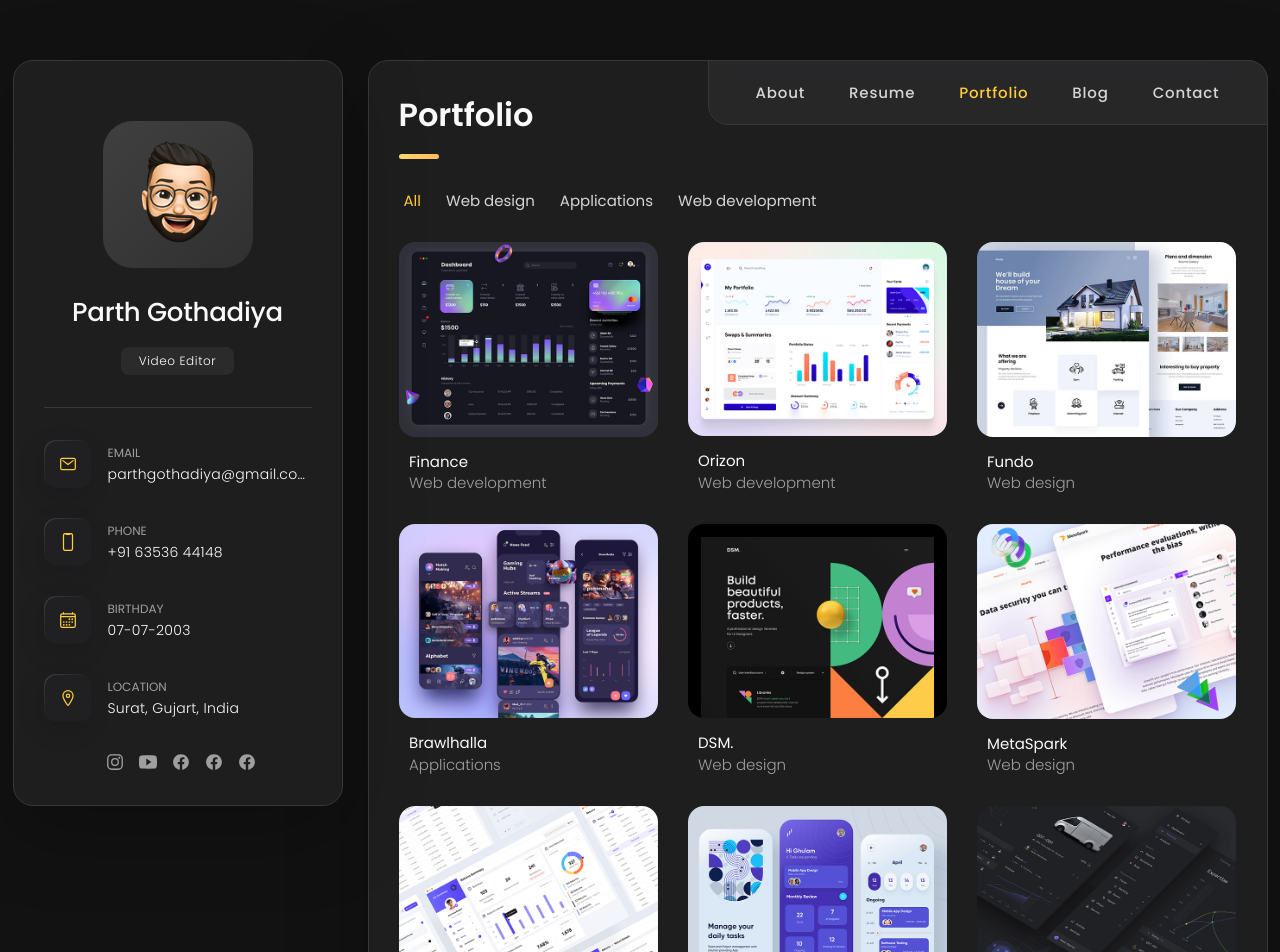
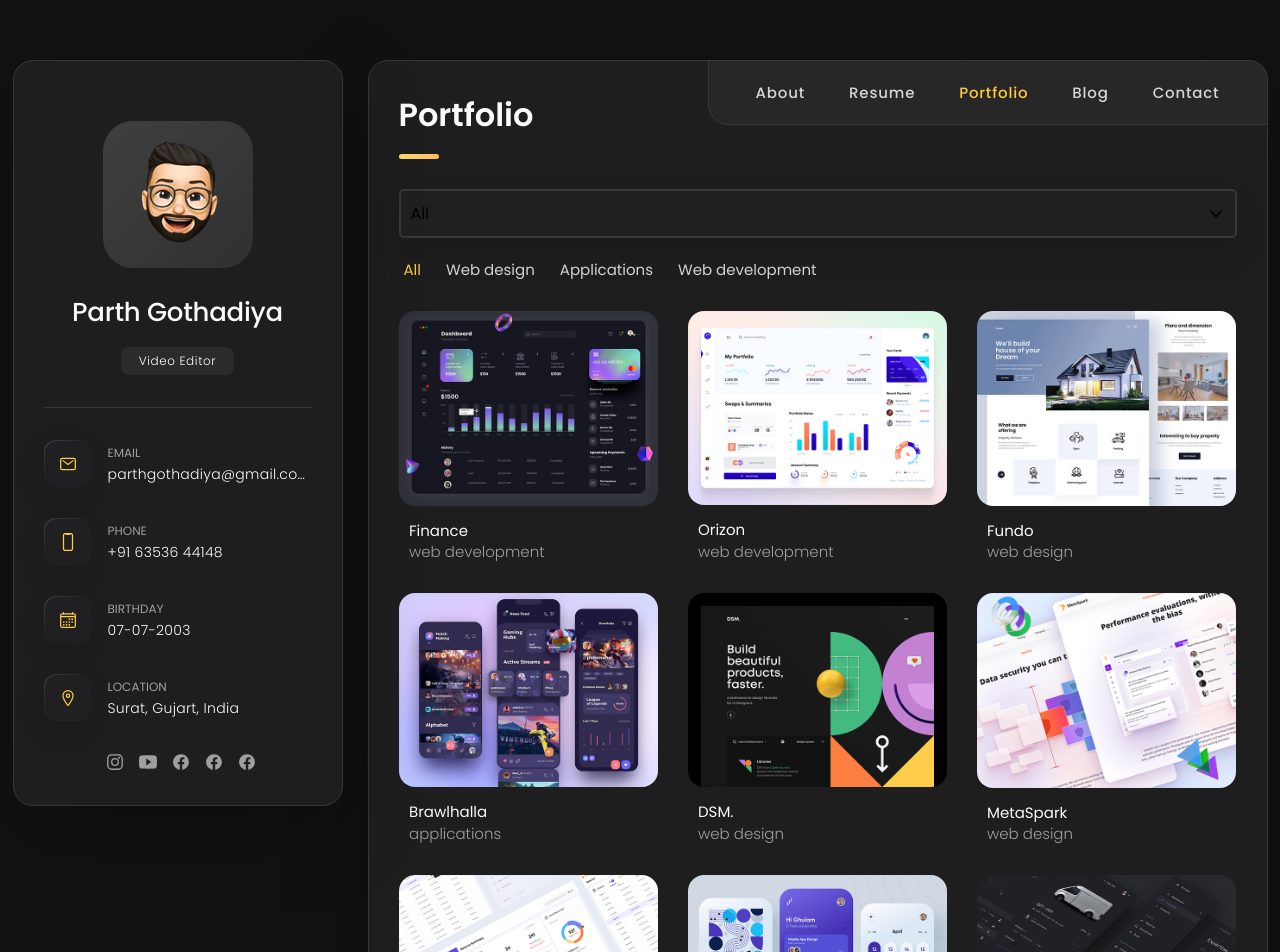
Before and after one commit to parth-gothadiya/portfollow, a React (Vite) app: page /portfolio in a window 1280 px wide. Shown: the top 952 px of the page. Built offline with nearby package versions, Linux system fonts and the light colour scheme.

Commit message:
css updated

```diff
--- a/package.json
+++ b/package.json
@@ -10,7 +10,9 @@
     "preview": "vite preview"
   },
   "dependencies": {
+    "bootstrap": "^5.3.3",
     "react": "^19.0.0",
+    "react-bootstrap": "^2.10.9",
     "react-dom": "^19.0.0",
     "react-router-dom": "^7.1.5"
   },
--- a/src/index.css
+++ b/src/index.css
@@ -1877,3 +1877,63 @@ textarea.form-input::-webkit-resizer { display: none; }
   .timeline-text { max-width: 700px; }
 
 }
+
+/* -----------------------custom fileter section------------------------ */
+
+.custom-filter-box {
+  position: relative;
+  width: 100%;
+  margin-bottom: 20px;
+}
+
+.custom-filter-select {
+  width: 100%;
+  padding: 10px;
+  font-size: 16px;
+  border: 2px solid var(--jet);
+  background-color: var(--eerie-black-1);
+  box-shadow: var(--shadow-2);
+  cursor: pointer;
+  display: flex;
+  justify-content: space-between;
+  align-items: center;
+  border-radius: 5px;
+}
+
+.custom-filter-select ion-icon {
+  font-size: 18px;
+}
+
+.custom-select-list {
+  position: absolute;
+  width: 100%;
+  margin-top: 5px;
+  border: 1px solid #007bff;
+  background-color: black;
+  list-style: none;
+  padding: 0;
+  box-shadow: 0px 4px 6px rgba(0, 0, 0, 0.1);
+  border-radius: 5px;
+  z-index: 1000;
+}
+
+.custom-select-list li {
+  padding: 10px;
+  cursor: pointer;
+}
+
+.custom-select-list li button {
+  width: 100%;
+  padding: 10px;
+  text-align: left;
+  border: none;
+  background: none;
+  cursor: pointer;
+  font-size: 16px;
+}
+
+.custom-select-list li button:hover,
+.custom-select-list li button.active {
+  background-color: #007bff;
+  color: white;
+}
--- a/src/pages/Portfolio.jsx
+++ b/src/pages/Portfolio.jsx
@@ -1,239 +1,414 @@
-import React from 'react'
+// import React from 'react'
+
+// const Portfolio = () => {
+//   return (
+//     <article className="portfolio active" data-page="portfolio">
+
+//     <header>
+//       <h2 className="h2 article-title">Portfolio</h2>
+//     </header>
+
+//     <section className="projects">
+
+//       <ul className="filter-list">
+
+//         <li className="filter-item">
+//           <button className="active" data-filter-btn>All</button>
+//         </li>
+
+//         <li className="filter-item">
+//           <button data-filter-btn>Web design</button>
+//         </li>
+
+//         <li className="filter-item">
+//           <button data-filter-btn>Applications</button>
+//         </li>
+
+//         <li className="filter-item">
+//           <button data-filter-btn>Web development</button>
+//         </li>
+
+//       </ul>
+
+//       <div className="filter-select-box">
+
+//         <button className="filter-select" data-select>
+
+//           <div className="select-value" data-selecct-value>Select category</div>
+
+//           <div className="select-icon">
+//             <ion-icon name="chevron-down"></ion-icon>
+//           </div>
+
+//         </button>
+
+//         <ul className="select-list">
+
+//           <li className="select-item">
+//             <button data-select-item>All</button>
+//           </li>
+
+//           <li className="select-item">
+//             <button data-select-item>Web design</button>
+//           </li>
+
+//           <li className="select-item">
+//             <button data-select-item>Applications</button>
+//           </li>
+
+//           <li className="select-item">
+//             <button data-select-item>Web development</button>
+//           </li>
+
+//         </ul>
+
+//       </div>
+
+//       <ul className="project-list">
+
+//         <li className="project-item  active" data-filter-item data-category="web development">
+//           <a href="#">
+
+//             <figure className="project-img">
+//               <div className="project-item-icon-box">
+//                 <ion-icon name="eye-outline"></ion-icon>
+//               </div>
+
+//               <img src="/images/project-1.jpg" alt="finance" loading="lazy" />
+//             </figure>
+
+//             <h3 className="project-title">Finance</h3>
+
+//             <p className="project-category">Web development</p>
+
+//           </a>
+//         </li>
+
+//         <li className="project-item  active" data-filter-item data-category="web development">
+//           <a href="#">
+
+//             <figure className="project-img">
+//               <div className="project-item-icon-box">
+//                 <ion-icon name="eye-outline"></ion-icon>
+//               </div>
+
+//               <img src="/images/project-2.png" alt="orizon" loading="lazy" />
+//             </figure>
+
+//             <h3 className="project-title">Orizon</h3>
+
+//             <p className="project-category">Web development</p>
+
+//           </a>
+//         </li>
+
+//         <li className="project-item  active" data-filter-item data-category="web design">
+//           <a href="#">
+
+//             <figure className="project-img">
+//               <div className="project-item-icon-box">
+//                 <ion-icon name="eye-outline"></ion-icon>
+//               </div>
+
+//               <img src="/images/project-3.jpg" alt="fundo" loading="lazy" />
+//             </figure>
+
+//             <h3 className="project-title">Fundo</h3>
+
+//             <p className="project-category">Web design</p>
+
+//           </a>
+//         </li>
+
+//         <li className="project-item  active" data-filter-item data-category="applications">
+//           <a href="#">
+
+//             <figure className="project-img">
+//               <div className="project-item-icon-box">
+//                 <ion-icon name="eye-outline"></ion-icon>
+//               </div>
+
+//               <img src="/images/project-4.png" alt="brawlhalla" loading="lazy" />
+//             </figure>
+
+//             <h3 className="project-title">Brawlhalla</h3>
+
+//             <p className="project-category">Applications</p>
+
+//           </a>
+//         </li>
+
+//         <li className="project-item  active" data-filter-item data-category="web design">
+//           <a href="#">
+
+//             <figure className="project-img">
+//               <div className="project-item-icon-box">
+//                 <ion-icon name="eye-outline"></ion-icon>
+//               </div>
+
+//               <img src="/images/project-5.png" alt="dsm." loading="lazy" />
+//             </figure>
+
+//             <h3 className="project-title">DSM.</h3>
+
+//             <p className="project-category">Web design</p>
+
+//           </a>
+//         </li>
+
+//         <li className="project-item  active" data-filter-item data-category="web design">
+//           <a href="#">
+
+//             <figure className="project-img">
+//               <div className="project-item-icon-box">
+//                 <ion-icon name="eye-outline"></ion-icon>
+//               </div>
+
+//               <img src="/images/project-6.png" alt="metaspark" loading="lazy" />
+//             </figure>
+
+//             <h3 className="project-title">MetaSpark</h3>
+
+//             <p className="project-category">Web design</p>
+
+//           </a>
+//         </li>
+
+//         <li className="project-item  active" data-filter-item data-category="web development">
+//           <a href="#">
+
+//             <figure className="project-img">
+//               <div className="project-item-icon-box">
+//                 <ion-icon name="eye-outline"></ion-icon>
+//               </div>
+
+//               <img src="/images/project-7.png" alt="summary" loading="lazy" />
+//             </figure>
+
+//             <h3 className="project-title">Summary</h3>
+
+//             <p className="project-category">Web development</p>
+
+//           </a>
+//         </li>
+
+//         <li className="project-item  active" data-filter-item data-category="applications">
+//           <a href="#">
+
+//             <figure className="project-img">
+//               <div className="project-item-icon-box">
+//                 <ion-icon name="eye-outline"></ion-icon>
+//               </div>
+
+//               <img src="/images/project-8.jpg" alt="task manager" loading="lazy" />
+//             </figure>
+
+//             <h3 className="project-title">Task Manager</h3>
+
+//             <p className="project-category">Applications</p>
+
+//           </a>
+//         </li>
+
+//         <li className="project-item  active" data-filter-item data-category="web development">
+//           <a href="#">
+
+//             <figure className="project-img">
+//               <div className="project-item-icon-box">
+//                 <ion-icon name="eye-outline"></ion-icon>
+//               </div>
+
+//               <img src="/images/project-9.png" alt="arrival" loading="lazy" />
+//             </figure>
+
+//             <h3 className="project-title">Arrival</h3>
+
+//             <p className="project-category">Web development</p>
+
+//           </a>
+//         </li>
+
+//       </ul>
+
+//     </section>
+
+//   </article>
+//   )
+// }
+
+// export default Portfolio
+
+
+
+
+
+
+
+
+
+// import React, { useState } from 'react';
+
+// const Portfolio = () => {
+//   const [activeFilter, setActiveFilter] = useState('all');
+
+//   const projects = [
+//     { id: 1, title: 'Finance', category: 'web development', img: '/images/project-1.jpg' },
+//     { id: 2, title: 'Orizon', category: 'web development', img: '/images/project-2.png' },
+//     { id: 3, title: 'Fundo', category: 'web design', img: '/images/project-3.jpg' },
+//     { id: 4, title: 'Brawlhalla', category: 'applications', img: '/images/project-4.png' },
+//     { id: 5, title: 'DSM.', category: 'web design', img: '/images/project-5.png' },
+//     { id: 6, title: 'MetaSpark', category: 'web design', img: '/images/project-6.png' },
+//     { id: 7, title: 'Summary', category: 'web development', img: '/images/project-7.png' },
+//     { id: 8, title: 'Task Manager', category: 'applications', img: '/images/project-8.jpg' },
+//     { id: 9, title: 'Arrival', category: 'web development', img: '/images/project-9.png' }
+//   ];
+
+//   // Filter projects based on active filter
+//   const filteredProjects = activeFilter === 'all' ? projects : projects.filter(project => project.category === activeFilter);
+
+//   return (
+//     <article className="portfolio active" data-page="portfolio">
+//       <header>
+//         <h2 className="h2 article-title">Portfolio</h2>
+//       </header>
+
+//       <section className="projects">
+//         <ul className="filter-list">
+//           {['all', 'web design', 'applications', 'web development'].map(category => (
+//             <li className="filter-item" key={category}>
+//               <button
+//                 className={activeFilter === category ? 'active' : ''}
+//                 onClick={() => setActiveFilter(category)}
+//               >
+//                 {category.charAt(0).toUpperCase() + category.slice(1)}
+//               </button>
+//             </li>
+//           ))}
+//         </ul>
+
+//         <ul className="project-list">
+//           {filteredProjects.map(({ id, title, category, img }) => (
+//             <li key={id} className="project-item active">
+//               <a href="#">
+//                 <figure className="project-img">
+//                   <div className="project-item-icon-box">
+//                     <ion-icon name="eye-outline"></ion-icon>
+//                   </div>
+//                   <img src={img} alt={title} loading="lazy" />
+//                 </figure>
+//                 <h3 className="project-title">{title}</h3>
+//                 <p className="project-category">{category}</p>
+//               </a>
+//             </li>
+//           ))}
+//         </ul>
+//       </section>
+//     </article>
+//   );
+// };
+
+// export default Portfolio;
+
+
+
+
+
+import React, { useState } from "react";
 
 const Portfolio = () => {
+  const [activeFilter, setActiveFilter] = useState("all");
+  const [showDropdown, setShowDropdown] = useState(false);
+
+  const projects = [
+    { id: 1, title: "Finance", category: "web development", img: "/images/project-1.jpg" },
+    { id: 2, title: "Orizon", category: "web development", img: "/images/project-2.png" },
+    { id: 3, title: "Fundo", category: "web design", img: "/images/project-3.jpg" },
+    { id: 4, title: "Brawlhalla", category: "applications", img: "/images/project-4.png" },
+    { id: 5, title: "DSM.", category: "web design", img: "/images/project-5.png" },
+    { id: 6, title: "MetaSpark", category: "web design", img: "/images/project-6.png" },
+    { id: 7, title: "Summary", category: "web development", img: "/images/project-7.png" },
+    { id: 8, title: "Task Manager", category: "applications", img: "/images/project-8.jpg" },
+    { id: 9, title: "Arrival", category: "web development", img: "/images/project-9.png" },
+  ];
+
+  const categories = ["all", "web design", "applications", "web development"];
+
+  const filteredProjects =
+    activeFilter === "all" ? projects : projects.filter((p) => p.category === activeFilter);
+
   return (
     <article className="portfolio active" data-page="portfolio">
-
       <header>
         <h2 className="h2 article-title">Portfolio</h2>
       </header>
 
       <section className="projects">
 
+
+      <div className="custom-filter-box">
+      <button
+        className="custom-filter-select"
+        onClick={() => setShowDropdown((prev) => !prev)}
+      >
+        <span>{activeFilter.charAt(0).toUpperCase() + activeFilter.slice(1)}</span>
+        <ion-icon name={showDropdown ? "chevron-up" : "chevron-down"}></ion-icon>
+      </button>
+
+      {showDropdown && (
+        <ul className="custom-select-list">
+          {categories.map((category) => (
+            <li key={category}>
+              <button
+                className={activeFilter === category ? "active" : ""}
+                onClick={() => {
+                  setActiveFilter(category);
+                  setShowDropdown(false); // Close dropdown after selection
+                }}
+              >
+                {category.charAt(0).toUpperCase() + category.slice(1)}
+              </button>
+            </li>
+          ))}
+        </ul>
+      )}
+    </div>
+
+
+
         <ul className="filter-list">
-
-        <li className="filter-item">
-          <button className="active" data-filter-btn>All</button>
+          {categories.map((category) => (
+            <li className="filter-item" key={category}>
+              <button
+                className={activeFilter === category ? "active" : ""}
+                onClick={() => setActiveFilter(category)}
+              >
+                {category.charAt(0).toUpperCase() + category.slice(1)}
+              </button>
             </li>
-
-        <li className="filter-item">
-          <button data-filter-btn>Web design</button>
-        </li>
-
-        <li className="filter-item">
-          <button data-filter-btn>Applications</button>
-        </li>
-
-        <li className="filter-item">
-          <button data-filter-btn>Web development</button>
-        </li>
-
+          ))}
         </ul>
 
-      <div className="filter-select-box">
 
-        <button className="filter-select" data-select>
-
-          <div className="select-value" data-selecct-value>Select category</div>
-
-          <div className="select-icon">
-            <ion-icon name="chevron-down"></ion-icon>
-          </div>
-
-        </button>
-
-        <ul className="select-list">
-
-          <li className="select-item">
-            <button data-select-item>All</button>
-          </li>
-
-          <li className="select-item">
-            <button data-select-item>Web design</button>
-          </li>
-
-          <li className="select-item">
-            <button data-select-item>Applications</button>
-          </li>
-
-          <li className="select-item">
-            <button data-select-item>Web development</button>
-          </li>
-
-        </ul>
-
-      </div>
 
         <ul className="project-list">
-
-        <li className="project-item  active" data-filter-item data-category="web development">
+          {filteredProjects.map(({ id, title, category, img }) => (
+            <li key={id} className="project-item active">
               <a href="#">
-
                 <figure className="project-img">
                   <div className="project-item-icon-box">
                     <ion-icon name="eye-outline"></ion-icon>
                   </div>
-
-              <img src="/images/project-1.jpg" alt="finance" loading="lazy" />
+                  <img src={img} alt={title} loading="lazy" />
                 </figure>
-
-            <h3 className="project-title">Finance</h3>
-
-            <p className="project-category">Web development</p>
-
+                <h3 className="project-title">{title}</h3>
+                <p className="project-category">{category}</p>
               </a>
             </li>
+          ))}
+        </ul>
+      </section>
+    </article>
+  );
+};
 
-        <li className="project-item  active" data-filter-item data-category="web development">
-          <a href="#">
-
-            <figure className="project-img">
-              <div className="project-item-icon-box">
-                <ion-icon name="eye-outline"></ion-icon>
-              </div>
-
-              <img src="/images/project-2.png" alt="orizon" loading="lazy" />
-            </figure>
-
-            <h3 className="project-title">Orizon</h3>
-
-            <p className="project-category">Web development</p>
-
-          </a>
-        </li>
-
-        <li className="project-item  active" data-filter-item data-category="web design">
-          <a href="#">
-
-            <figure className="project-img">
-              <div className="project-item-icon-box">
-                <ion-icon name="eye-outline"></ion-icon>
-              </div>
-
-              <img src="/images/project-3.jpg" alt="fundo" loading="lazy" />
-            </figure>
-
-            <h3 className="project-title">Fundo</h3>
-
-            <p className="project-category">Web design</p>
-
-          </a>
-        </li>
-
-        <li className="project-item  active" data-filter-item data-category="applications">
-          <a href="#">
-
-            <figure className="project-img">
-              <div className="project-item-icon-box">
-                <ion-icon name="eye-outline"></ion-icon>
-              </div>
-
-              <img src="/images/project-4.png" alt="brawlhalla" loading="lazy" />
-            </figure>
-
-            <h3 className="project-title">Brawlhalla</h3>
-
-            <p className="project-category">Applications</p>
-
-          </a>
-        </li>
-
-        <li className="project-item  active" data-filter-item data-category="web design">
-          <a href="#">
-
-            <figure className="project-img">
-              <div className="project-item-icon-box">
-                <ion-icon name="eye-outline"></ion-icon>
-              </div>
-
-              <img src="/images/project-5.png" alt="dsm." loading="lazy" />
-            </figure>
-
-            <h3 className="project-title">DSM.</h3>
-
-            <p className="project-category">Web design</p>
-
-          </a>
-        </li>
-
-        <li className="project-item  active" data-filter-item data-category="web design">
-          <a href="#">
-
-            <figure className="project-img">
-              <div className="project-item-icon-box">
-                <ion-icon name="eye-outline"></ion-icon>
-              </div>
-
-              <img src="/images/project-6.png" alt="metaspark" loading="lazy" />
-            </figure>
-
-            <h3 className="project-title">MetaSpark</h3>
-
-            <p className="project-category">Web design</p>
-
-          </a>
-        </li>
-
-        <li className="project-item  active" data-filter-item data-category="web development">
-          <a href="#">
-
-            <figure className="project-img">
-              <div className="project-item-icon-box">
-                <ion-icon name="eye-outline"></ion-icon>
-              </div>
-
-              <img src="/images/project-7.png" alt="summary" loading="lazy" />
-            </figure>
-
-            <h3 className="project-title">Summary</h3>
-
-            <p className="project-category">Web development</p>
-
-          </a>
-        </li>
-
-        <li className="project-item  active" data-filter-item data-category="applications">
-          <a href="#">
-
-            <figure className="project-img">
-              <div className="project-item-icon-box">
-                <ion-icon name="eye-outline"></ion-icon>
-              </div>
-
-              <img src="/images/project-8.jpg" alt="task manager" loading="lazy" />
-            </figure>
-
-            <h3 className="project-title">Task Manager</h3>
-
-            <p className="project-category">Applications</p>
-
-          </a>
-        </li>
-
-        <li className="project-item  active" data-filter-item data-category="web development">
-          <a href="#">
-
-            <figure className="project-img">
-              <div className="project-item-icon-box">
-                <ion-icon name="eye-outline"></ion-icon>
-              </div>
-
-              <img src="/images/project-9.png" alt="arrival" loading="lazy" />
-            </figure>
-
-            <h3 className="project-title">Arrival</h3>
-
-            <p className="project-category">Web development</p>
-
-          </a>
-        </li>
-
-      </ul>
-
-    </section>
-
-  </article>
-  )
-}
-
-export default Portfolio
+export default Portfolio;
```
Also changed, not shown: 1 other file (tests, documents, lock files or other folders). Lines whose indentation alone changed are shown as unchanged.
